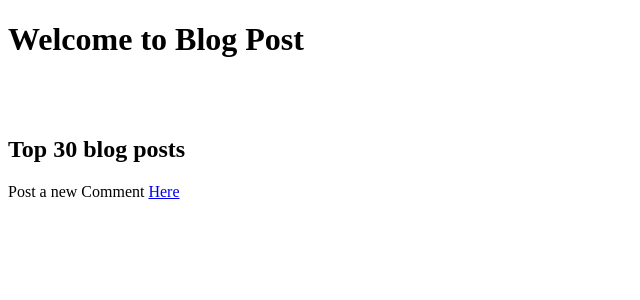
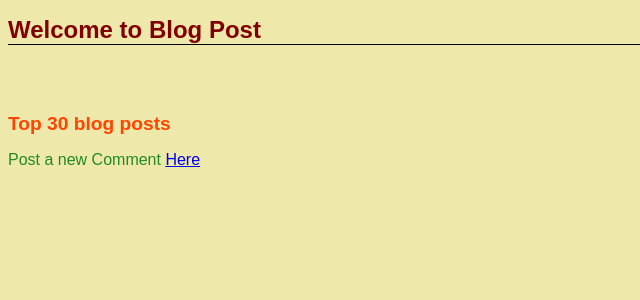
Before and after one commit to minhajuddin/cosmicvent_training, a PHP site: page / in a window 1280 px wide. Shown: the top 300 px of the page, without its empty margins (0-640 px from the left). Run offline with PHP 8.4, Linux system fonts and the light colour scheme; data that the repository does not hold is empty.

Commit message:
alpha version1.2 added css

```diff
--- a/rafi_blog_app/apps/blogpost.php
+++ b/rafi_blog_app/apps/blogpost.php
@@ -4,6 +4,8 @@
 <html xmlns="http://www.w3.org/1999/xhtml" lang="en" xml:lang="en">
 <head>
     <meta http-equiv="Content-Type" content="text/html; charset=ISO-8859-1" />
+    <link type="text/css" rel="stylesheet" href="../css/index.css"/>
+
 <title>My Blog Post Site</title>
 </head>
 
--- a/rafi_blog_app/apps/core_edit_blog.php
+++ b/rafi_blog_app/apps/core_edit_blog.php
@@ -4,6 +4,8 @@
 <html xmlns="http://www.w3.org/1999/xhtml" lang="en" xml:lang="en">
 <head>
     <meta http-equiv="Content-Type" content="text/html; charset=ISO-8859-1" />
+    <link type="text/css" rel="stylesheet" href="../css/index.css"/>
+
 <title>My Blog Post Site</title>
 </head>
 
--- a/rafi_blog_app/apps/delete_post.php
+++ b/rafi_blog_app/apps/delete_post.php
@@ -4,6 +4,8 @@
 <html xmlns="http://www.w3.org/1999/xhtml" lang="en" xml:lang="en">
 <head>
     <meta http-equiv="Content-Type" content="text/html; charset=ISO-8859-1" />
+    <link type="text/css" rel="stylesheet" href="../css/index.css"/>
+
 <title>My Blog Post Site</title>
 </head>
 
--- a/rafi_blog_app/apps/display_post.php
+++ b/rafi_blog_app/apps/display_post.php
@@ -4,6 +4,8 @@
 <html xmlns="http://www.w3.org/1999/xhtml" lang="en" xml:lang="en">
 <head>
     <meta http-equiv="Content-Type" content="text/html; charset=ISO-8859-1" />
+    <link type="text/css" rel="stylesheet" href="../css/index.css"/>
+
 <title>My Blog Post Site</title>
 </head>
 
--- a/rafi_blog_app/apps/edit_post.php
+++ b/rafi_blog_app/apps/edit_post.php
@@ -4,6 +4,8 @@
 <html xmlns="http://www.w3.org/1999/xhtml" lang="en" xml:lang="en">
 <head>
     <meta http-equiv="Content-Type" content="text/html; charset=ISO-8859-1" />
+    <link type="text/css" rel="stylesheet" href="../css/index.css"/>
+
 <title>My Blog Post Site</title>
 </head>
 
--- /dev/null
+++ b/rafi_blog_app/css/index.css
@@ -0,0 +1,31 @@
+body{
+
+background-color: #EEE8AA;
+font-family: sans-serif;
+font-size: medium;
+color: #228B22;
+
+}
+
+h1 {
+font-size: 150%;
+color: Maroon;
+border-bottom: 1px solid black;
+}
+
+h2{
+font-size: 120%;
+color: #FF4500;
+}
+
+td,th{
+border: #EEE8AA;
+}
+
+table {
+border: none;
+  caption-side: bottom;
+border-collapse: collapse;
+margin-left: 20px;
+margin-right: 20px;
+}
--- a/rafi_blog_app/html/blogpost.html
+++ b/rafi_blog_app/html/blogpost.html
@@ -4,6 +4,8 @@
 <html xmlns="http://www.w3.org/1999/xhtml" lang="en" xml:lang="en">
 <head>
     <meta http-equiv="Content-Type" content="text/html; charset=ISO-8859-1" />
+    <link type="text/css" rel="stylesheet" href="../css/index.css"/>
+
 <title>My Blog Post Site</title>
 </head>
 
--- a/rafi_blog_app/index.php
+++ b/rafi_blog_app/index.php
@@ -4,6 +4,8 @@
 <html xmlns="http://www.w3.org/1999/xhtml" lang="en" xml:lang="en">
 <head>
     <meta http-equiv="Content-Type" content="text/html; charset=ISO-8859-1" />
+    <link type="text/css" rel="stylesheet" href="css/index.css"/>
+
 <title>My Blog Post Site</title>
 </head>
 
```
